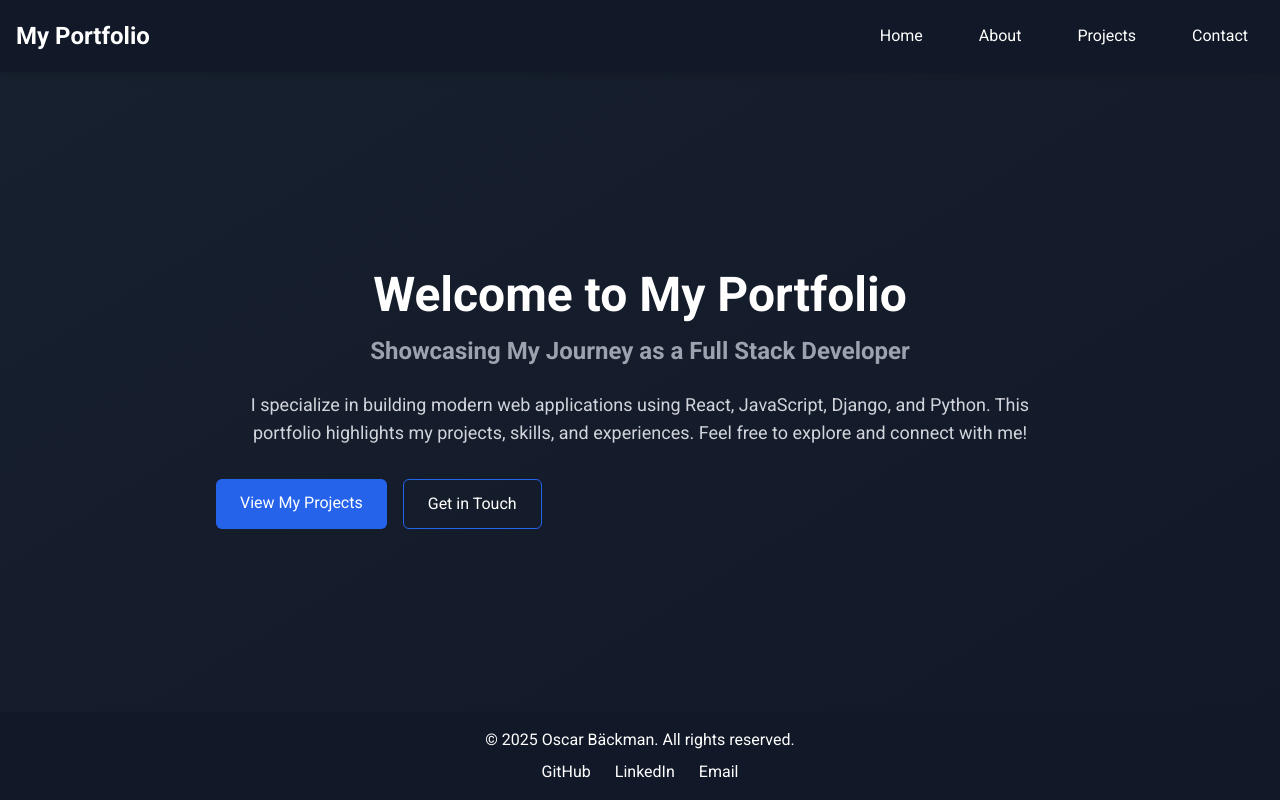
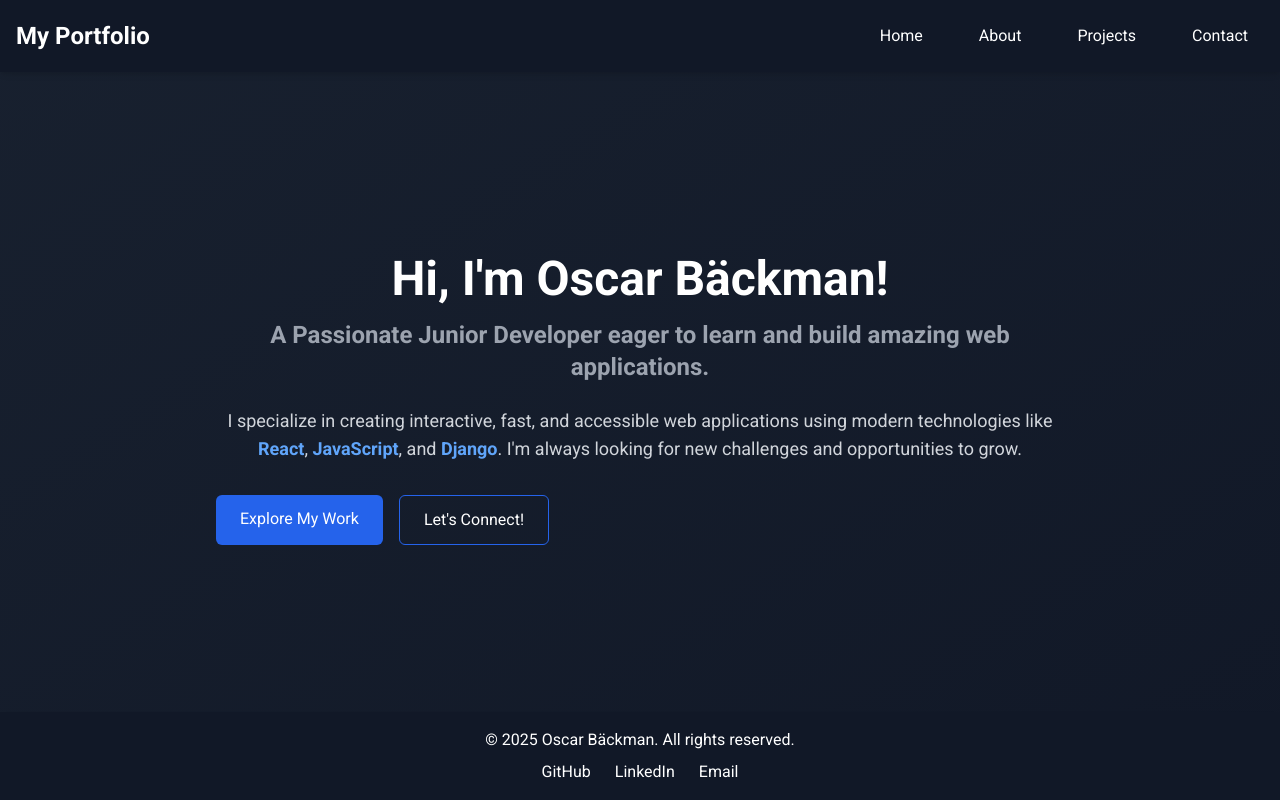
Before and after one commit to OscarBackman92/portfolio, a React (Create React App) app: page / in a window 1280 px wide. Built offline with nearby package versions, Linux system fonts and the light colour scheme.

Commit message:
update wording for lighter context as a junior

```diff
--- a/src/components/Contact.js
+++ b/src/components/Contact.js
@@ -21,11 +21,11 @@ function Contact() {
       e.target,
       '6rEVB8tqgeAY6mkgV' // Replace with your EmailJS user ID
     )
-    .then((response) => {
+    .then(() => {
       setStatusMessage('Thank you for your message! I will get back to you shortly.');
       setFormData({ name: '', email: '', subject: '', message: '' });
     })
-    .catch((error) => {
+    .catch(() => {
       setStatusMessage('There was an error. Please try again later.');
     })
     .finally(() => {
@@ -36,18 +36,20 @@ function Contact() {
   return (
     <section className="min-h-screen flex items-center justify-center py-24 bg-gray-900 text-white text-center">
       <div className="max-w-4xl mx-auto px-4 sm:px-6 lg:px-8">
-        <h2 className="text-3xl font-semibold mb-4">Contact Me</h2>
-        <p className="text-lg text-gray-300 mb-8">Feel free to reach out for collaborations or job inquiries.</p>
-        <form onSubmit={handleSubmit} className="bg-gray-800 p-6 rounded-lg shadow-lg space-y-6 w-full">
+        <h2 className="text-4xl font-extrabold mb-4 animate-fade-in">Let's Connect!</h2>
+        <p className="text-lg text-gray-300 mb-8 animate-slide-up">
+          Have a project in mind or just want to chat? I'm always excited to discuss opportunities and collaborations.
+        </p>
+        <form onSubmit={handleSubmit} className="bg-gray-800 p-6 rounded-lg shadow-lg space-y-6 w-full animate-slide-up">
           <input type="text" name="name" value={formData.name} onChange={handleChange} placeholder="Your Name" required className="w-full px-4 py-2 bg-gray-700 border border-gray-600 rounded-md text-white"/>
           <input type="email" name="email" value={formData.email} onChange={handleChange} placeholder="Your Email" required className="w-full px-4 py-2 bg-gray-700 border border-gray-600 rounded-md text-white"/>
           <input type="text" name="subject" value={formData.subject} onChange={handleChange} placeholder="Subject" required className="w-full px-4 py-2 bg-gray-700 border border-gray-600 rounded-md text-white"/>
           <textarea name="message" value={formData.message} onChange={handleChange} placeholder="Your Message" required rows="4" className="w-full px-4 py-2 bg-gray-700 border border-gray-600 rounded-md text-white"></textarea>
-          <button type="submit" className="w-full bg-blue-600 text-white py-3 px-4 rounded-md hover:bg-blue-500 transition duration-200" disabled={isSubmitting}>
+          <button type="submit" className="w-full bg-blue-600 text-white py-3 px-4 rounded-md hover:bg-blue-500 transition duration-200 animate-slide-up" disabled={isSubmitting}>
             {isSubmitting ? 'Sending...' : 'Send Message'}
           </button>
         </form>
-        {statusMessage && <p className="mt-4 text-green-400">{statusMessage}</p>}
+        {statusMessage && <p className="mt-4 text-green-400 animate-fade-in">{statusMessage}</p>}
       </div>
     </section>
   );
--- a/src/components/GithubRepos.js
+++ b/src/components/GithubRepos.js
@@ -17,8 +17,11 @@ function GitHubRepos() {
   return (
     <section className="min-h-screen py-24 bg-gray-900 text-white text-center">
       <div className="max-w-7xl mx-auto px-4 sm:px-6 lg:px-8">
-        <h2 className="text-3xl font-semibold mb-8 animate-fade-in">My GitHub Repositories</h2>
-        {loading ? <p className="animate-pulse">Loading...</p> : (
+        <h2 className="text-4xl font-extrabold mb-6 animate-fade-in">My GitHub Projects</h2>
+        <p className="text-lg text-gray-300 mb-8 animate-slide-up">
+          Here are some of the projects I've been working on. I love building web applications and experimenting with new technologies!
+        </p>
+        {loading ? <p className="animate-pulse">Loading projects...</p> : (
           <div className="grid grid-cols-1 sm:grid-cols-2 md:grid-cols-3 gap-8">
             {repos.map((repo, index) => (
               <div
--- a/src/components/Home.js
+++ b/src/components/Home.js
@@ -6,18 +6,21 @@ function Home() {
     <section className="relative flex flex-col items-center justify-center text-center py-24 bg-gray-900 text-white min-h-screen">
       <div className="absolute inset-0 bg-gradient-to-br from-gray-800 to-gray-900 opacity-50"></div>
       <div className="relative z-10 max-w-4xl mx-auto px-6">
-        <h1 className="text-5xl font-extrabold mb-4 animate-fade-in">Welcome to My Portfolio</h1>
-        <h2 className="text-2xl text-gray-400 mb-6 animate-slide-up">Showcasing My Journey as a Full Stack Developer</h2>
+        <h1 className="text-5xl font-extrabold mb-4 animate-fade-in">Hi, I'm Oscar Bäckman!</h1>
+        <h2 className="text-2xl text-gray-400 mb-6 animate-slide-up">
+          A Passionate Junior Developer eager to learn and build amazing web applications.
+        </h2>
         <p className="text-lg text-gray-300 mb-8 animate-fade-in">
-          I specialize in building modern web applications using React, JavaScript, Django, and Python.
-          This portfolio highlights my projects, skills, and experiences. Feel free to explore and connect with me!
+          I specialize in creating interactive, fast, and accessible web applications using modern technologies like
+          <span className="text-blue-400 font-semibold"> React</span>, <span className="text-blue-400 font-semibold">JavaScript</span>,
+          and <span className="text-blue-400 font-semibold">Django</span>. I'm always looking for new challenges and opportunities to grow.
         </p>
         <div className="flex space-x-4">
-          <Link to="/projects" className="bg-blue-600 text-white py-3 px-6 rounded-md hover:bg-blue-500 transition duration-200">
-            View My Projects
+          <Link to="/projects" className="bg-blue-600 text-white py-3 px-6 rounded-md hover:bg-blue-500 transition duration-200 animate-slide-up">
+            Explore My Work
           </Link>
-          <Link to="/contact" className="border border-blue-600 text-white py-3 px-6 rounded-md hover:bg-blue-600 transition duration-200">
-            Get in Touch
+          <Link to="/contact" className="border border-blue-600 text-white py-3 px-6 rounded-md hover:bg-blue-600 transition duration-200 animate-slide-up">
+            Let's Connect!
           </Link>
         </div>
       </div>
```
